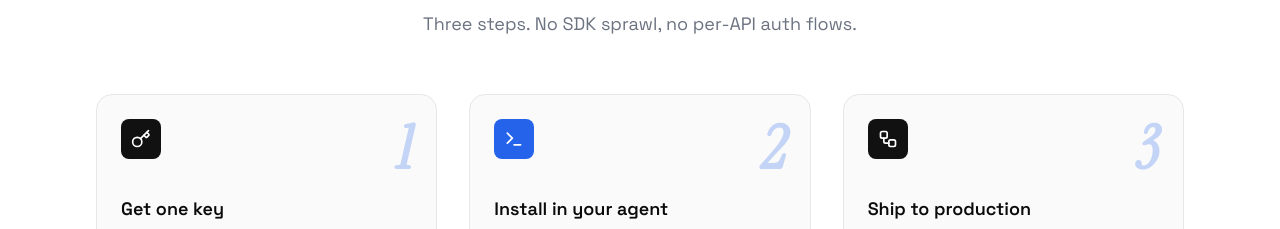
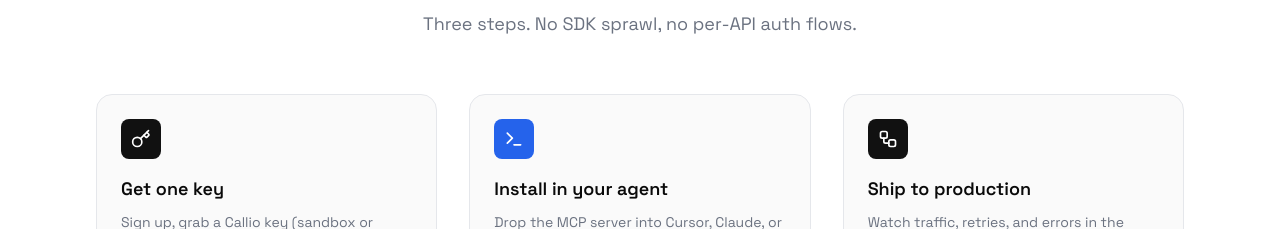
Before and after one commit to hmadhsan/callio, a Next.js app: page / in a window 1280 px wide. Shown: the part 1464-1693 px from the top of the page. Built offline with nearby package versions, Linux system fonts and the light colour scheme; no server answers; the database is empty.

Commit message:
Remove step numbers from homepage steps

```diff
--- a/src/app/page.tsx
+++ b/src/app/page.tsx
@@ -203,13 +203,10 @@ export default async function Home() {
             {/* Step 1 */}
             <div className="relative group">
               <div className="relative bg-[var(--page-bg)] rounded-2xl border border-[var(--line)] p-6 h-full hover:border-[var(--violet)]/30 transition">
-                <div className="flex items-start justify-between gap-3 mb-4">
+                <div className="flex items-start gap-3 mb-4">
                   <div className="w-10 h-10 rounded-lg bg-[var(--accent)] text-white flex items-center justify-center shrink-0">
                     <Key className="w-5 h-5" />
                   </div>
-                  <span className="text-5xl sm:text-6xl font-display italic font-semibold text-[var(--violet)]/25 tabular-nums leading-none select-none group-hover:text-[var(--violet)]/40 transition">
-                    1
-                  </span>
                 </div>
                 <h3 className="text-lg font-semibold mb-2">Get one key</h3>
                 <p className="text-sm text-[var(--muted)] leading-relaxed">
@@ -220,13 +217,10 @@ export default async function Home() {
             {/* Step 2 */}
             <div className="relative group">
               <div className="relative bg-[var(--page-bg)] rounded-2xl border border-[var(--line)] p-6 h-full hover:border-[var(--violet)]/30 transition">
-                <div className="flex items-start justify-between gap-3 mb-4">
+                <div className="flex items-start gap-3 mb-4">
                   <div className="w-10 h-10 rounded-lg bg-[var(--violet)] text-white flex items-center justify-center shrink-0">
                     <Terminal className="w-5 h-5" />
                   </div>
-                  <span className="text-5xl sm:text-6xl font-display italic font-semibold text-[var(--violet)]/25 tabular-nums leading-none select-none group-hover:text-[var(--violet)]/40 transition">
-                    2
-                  </span>
                 </div>
                 <h3 className="text-lg font-semibold mb-2">Install in your agent</h3>
                 <p className="text-sm text-[var(--muted)] leading-relaxed">
@@ -237,13 +231,10 @@ export default async function Home() {
             {/* Step 3 */}
             <div className="relative group">
               <div className="relative bg-[var(--page-bg)] rounded-2xl border border-[var(--line)] p-6 h-full hover:border-[var(--violet)]/30 transition">
-                <div className="flex items-start justify-between gap-3 mb-4">
+                <div className="flex items-start gap-3 mb-4">
                   <div className="w-10 h-10 rounded-lg bg-[var(--accent)] text-white flex items-center justify-center shrink-0">
                     <Workflow className="w-5 h-5" />
                   </div>
-                  <span className="text-5xl sm:text-6xl font-display italic font-semibold text-[var(--violet)]/25 tabular-nums leading-none select-none group-hover:text-[var(--violet)]/40 transition">
-                    3
-                  </span>
                 </div>
                 <h3 className="text-lg font-semibold mb-2">Ship to production</h3>
                 <p className="text-sm text-[var(--muted)] leading-relaxed">
```
